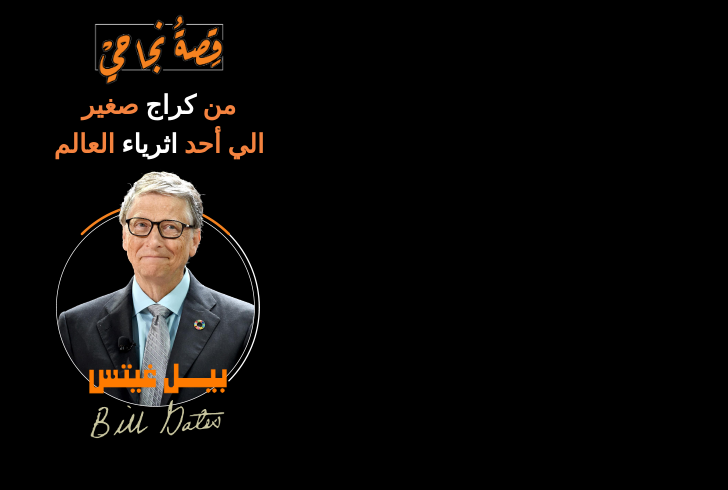
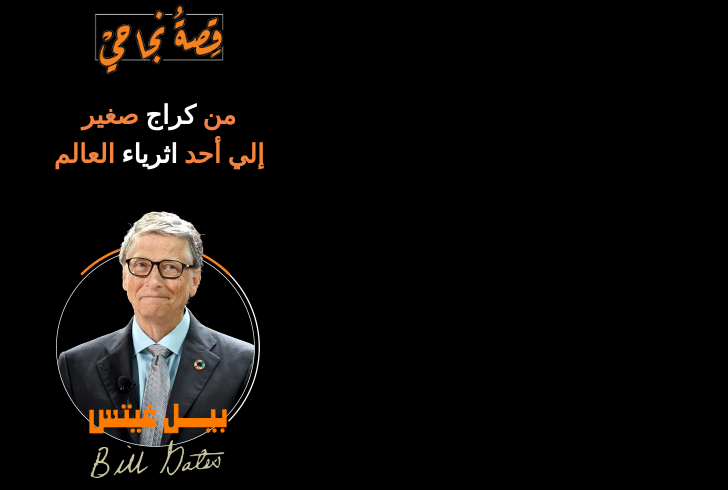
Before and after one commit to muhamedtarik/Argaam-Media-Banenr, a plain HTML site: page index.html in a window 1280 px wide. Shown: the part 88-578 px from the top of the page, without its empty margins (481-1209 px from the left). Drawn offline with nearby package versions, Linux system fonts and the light colour scheme.

Commit message:
make some margins

```diff
--- a/index.html
+++ b/index.html
@@ -10,13 +10,13 @@
 </head>
 <body>
     <div class="bill wow bounceInUp p-4">
-        <div class="text-right" style="width: 90%; margin: 0px auto 30px auto;">
+        <div class="text-right" style="width: 90%; margin: 0px auto 20px auto;">
             <img src="assets/argaam podcast logo.png" style="width: 160px; object-fit: cover;">
         </div>
-        <div class="text-center"> <img src="assets/قصة نجاحي .png" alt="bill" style="width: 130px; object-fit: cover;"></div>
+        <div class="text-center"> <img src="assets/قصة نجاحي .png" alt="bill" style="width: 130px; object-fit: cover; margin-bottom: 20px;"></div>
         <p style="color:#f4833f; font-size: 26px; margin-bottom: 0; font-weight: 600;" class="text-center">من  <span style="color: white;">كراج </span>صغير</p>
-        <p style="color:#f4833f; font-size: 26px; margin-bottom: 0; font-weight: 600;" class="text-center">الي أحد <span style="color: white;">اثرياء </span>العالم</p>
-        <div class="text-center">
+        <p style="color:#f4833f; font-size: 26px; margin-bottom: 0; font-weight: 600;" class="text-center">إلي أحد <span style="color: white;">اثرياء </span>العالم</p>
+        <div class="text-center" style="margin-top: 30px;">
             <img src="assets/bill.png" alt="bill gates" style="width:250px; height:250px; object-fit: cover;">
                 <img src="assets/توقيع بيل غيتس.png" alt="" style="width: 150px; margin: -58px auto 0 auto; object-fit: cover;" class="d-block ">
         </div>
```
